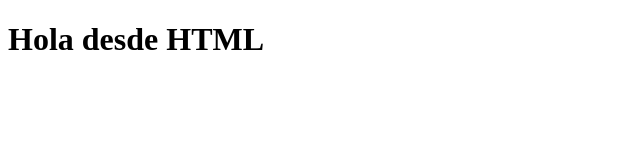
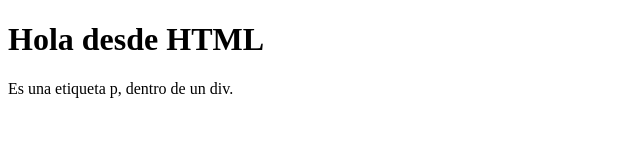
Before and after one commit to HalfBack-dev/git-ejemplo, a plain HTML site: page index.html in a window 1280 px wide. Shown: the whole page, without its empty margins (0-640 px from the left). Drawn offline with Linux system fonts and the light colour scheme.

Commit message:
Volvi a modificar el archivo index.html

```diff
--- a/index.html
+++ b/index.html
@@ -8,5 +8,8 @@
 </head>
 <body>
     <h1>Hola desde HTML</h1>
+    <div>
+        <p>Es una etiqueta p, dentro de un div.</p>
+    </div>
 </body>
 </html>
```
